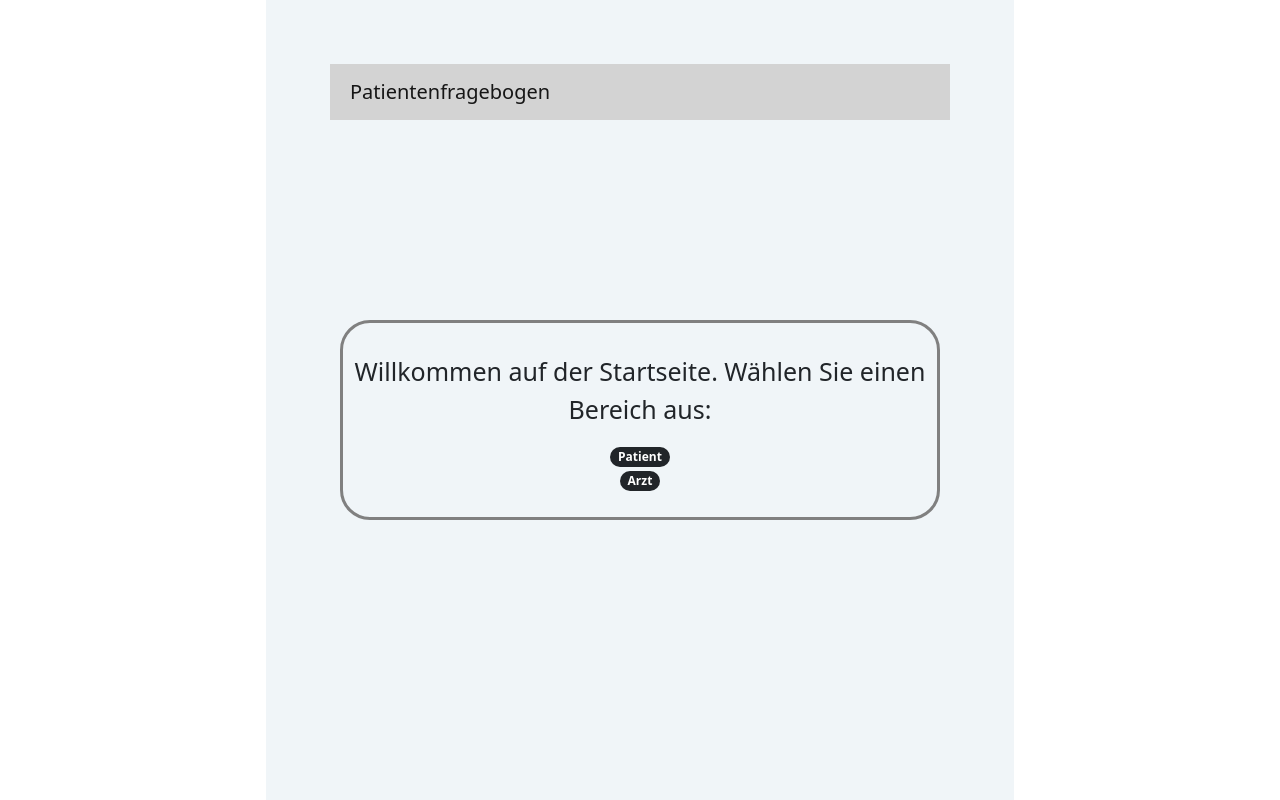
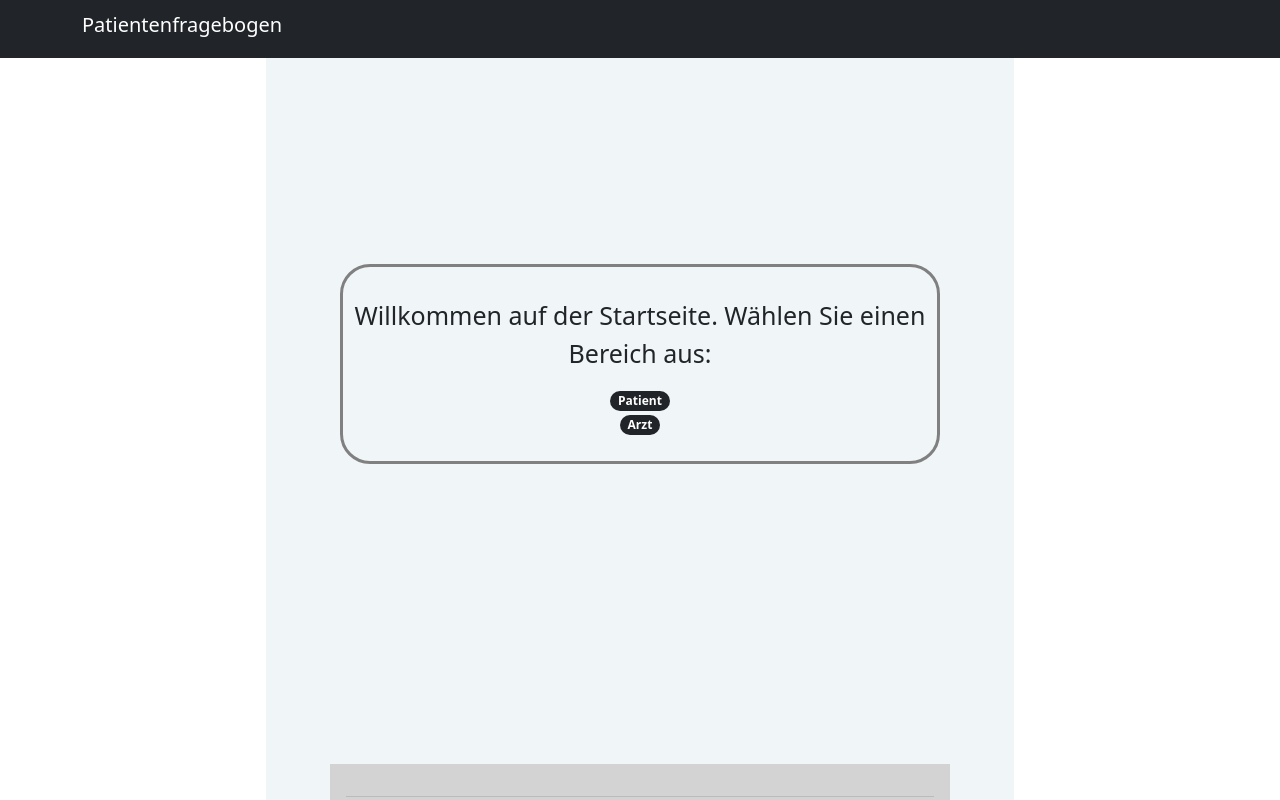
Before and after one commit to th-nuernberg/secure-questionnaire, a Vue app in the folder flaskapp/frontend/: page / in a window 1280 px wide. Shown: the top 800 px of the page. Built offline with nearby package versions, Linux system fonts and the light colour scheme; what html2pdf, vue-uuid, vue3-qrcode-reader would draw is missing.

Commit message:
Redesign of the navigation bar; optimization for different window sizes(desktop, iPad, etc.) addition of an optional menu button in case the window gets too small to show all nav items

```diff
--- a/flaskapp/frontend/src/components/NavBar.vue
+++ b/flaskapp/frontend/src/components/NavBar.vue
@@ -1,45 +1,64 @@
 <template>
-  <!--    <navbar style="background-color: #2A2A2A;" toggleable="lg" type="dark" variant="dark">-->
-  <!--        <navbar-brand class="brand" :to="{ path: '/' }">Schlafambulanz</navbar-brand>-->
-  <!--        <router-link to="/"> Home</router-link>-->
-  <!--        <navbar-nav v-if="doctorViewCreate">-->
-  <!--            <b-nav-item to="/doctorView">Antworten analysieren</b-nav-item>-->
-  <!--        </navbar-nav>-->
-  <!--        <navbar-nav v-else-if="doctorView">-->
-  <!--            <b-nav-item to="/doctorView/create">Fragebogen erstellen</b-nav-item>-->
-  <!--        </navbar-nav>-->
-  <!--    </navbar>-->
-  <nav class="navbar navbar-expand-lg navbar-light">
-    <a class="navbar-brand" href="#">Patientenfragebogen</a>
+  <div>
+    <nav class="navbar fixed-top navbar-expand-md navbar-dark bg-dark">
+      <div class="container">
+        <a href="#" class="navbar-brand mb-o h1">Patientenfragebogen</a>
+        <button
+        type="button"
+        data-bs-toggle="collapse"
+        data-bs-target="#navbarNav"
+        class="navbar-toggler"
+        aria-controls="navbarNav"
+        aria-expanded="false"
+        aria-label="Toggle navigation">
 
-    <div class="collapse navbar-collapse" id="navbarSupportedContent">
-      <ul class="navbar-nav mr-auto">
+        <span class="navbar-toggler-icon"></span>
+
+      </button>
+        <div
+        class="collapse navbar-collapse"
+        id="navbarNav">
+          <ul class="navbar-nav">
             <li v-if="doctorView" class="nav-item active">
-          <a class="nav-link" href="/doctorView">Home </a>
+              <a href="/doctorView" class="nav-link active">
+                Home
+              </a>
             </li>
             <li v-if="doctorViewCreate" class="nav-item active">
-          <a class="nav-link" href="/doctorView">Home </a>
+              <a href="/doctorView" class="nav-link active">
+                Home
+              </a>
             </li>
             <li v-if="patientView" class="nav-item active">
-          <a class="nav-link" href="/">Home </a>
+              <a href="/" class="nav-link active">
+                Home
+              </a>
             </li>
             <li v-if="questView" class="nav-item active">
-          <a class="nav-link" href="/doctorView">Home </a>
+              <a href="/doctorView" class="nav-link active">
+                Home
+              </a>
             </li>
-        <li v-if="doctorViewCreate" class="nav-item">
-          <a class="nav-link" href="/doctorView">Fragebogen analysieren</a>
+            <li v-if="doctorViewCreate" class="nav-item active">
+              <a href="/doctorView" class="nav-link active">
+                Fragebogen analysieren
+              </a>
             </li>
-        <li v-else-if="doctorView" class="nav-item">
-          <a class="nav-link" href="/doctorView/create">Fragebogen erstellen</a>
+            <li v-else-if="doctorView" class="nav-item active">
+              <a href="/doctorView/create" class="nav-link active">
+                Fragebogen erstellen
+              </a>
             </li>
-        <li v-if="doctorView" class="nav-item">
-          <a class="nav-link" href="/doctorView/ViewQuestionnaires"
-            >Fragebögen anzeigen</a
-          >
+            <li v-if="doctorView" class="nav-item active">
+              <a href="/doctorView/ViewQuestionnaires" class="nav-link active">
+                Fragebögen anzeigen
+              </a>
             </li>
           </ul>
         </div>
+      </div>
     </nav>
+  </div>
 </template>
 
 <script>
@@ -62,17 +81,9 @@ export default {
 };
 </script>
 
-<style scoped>
-.navbar {
-  background-color: lightgray;
-  margin-bottom: 30px;
-}
-.ms-auto {
-  margin-right: 20px;
-}
 
-.navbar-brand {
-  margin-left: 20px;
-  margin-right: 20px;
+<style>
+  #navbarNav{
+    justify-content: flex-end;
   }
 </style>
```
Lines whose indentation alone changed are shown as unchanged.
